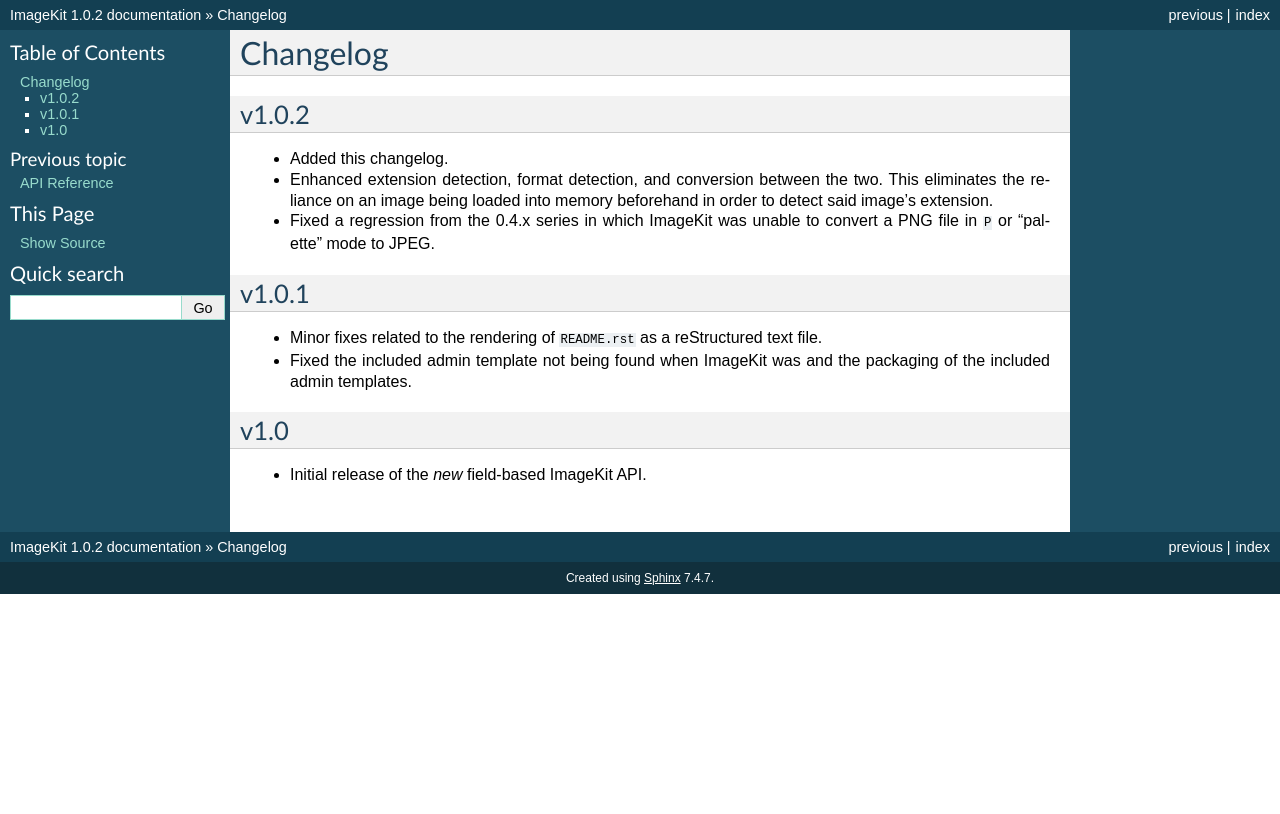
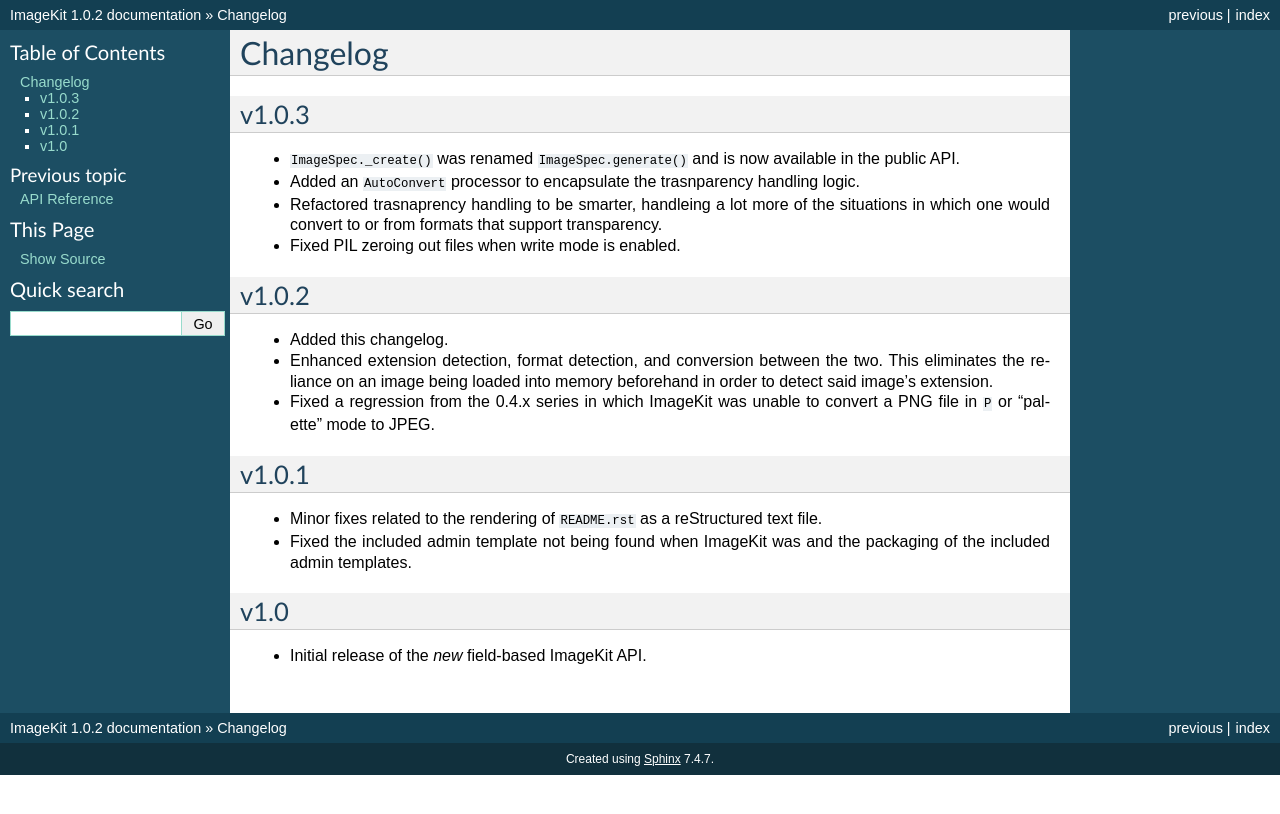
Before and after one commit to napster0125/django-image-process, a Sphinx documentation site: the page built from docs/changelog.rst, in a window 1280 px wide. Shown: the top 814 px of the page. Built offline with Sphinx 7.4.7, drawn with Linux system fonts in a browser that asks for light colours.

Commit message:
Changelog for 1.0.3.

```diff
--- a/docs/changelog.rst
+++ b/docs/changelog.rst
@@ -1,5 +1,20 @@
 Changelog
 =========
+
+v1.0.3
+------
+
+- ``ImageSpec._create()`` was renamed ``ImageSpec.generate()`` and is now
+  available in the public API.
+
+- Added an ``AutoConvert`` processor to encapsulate the trasnparency
+  handling logic.
+
+- Refactored trasnaprency handling to be smarter, handleing a lot more of
+  the situations in which one would convert to or from formats that support
+  transparency.
+
+- Fixed PIL zeroing out files when write mode is enabled.
 
 v1.0.2
 ------
```
